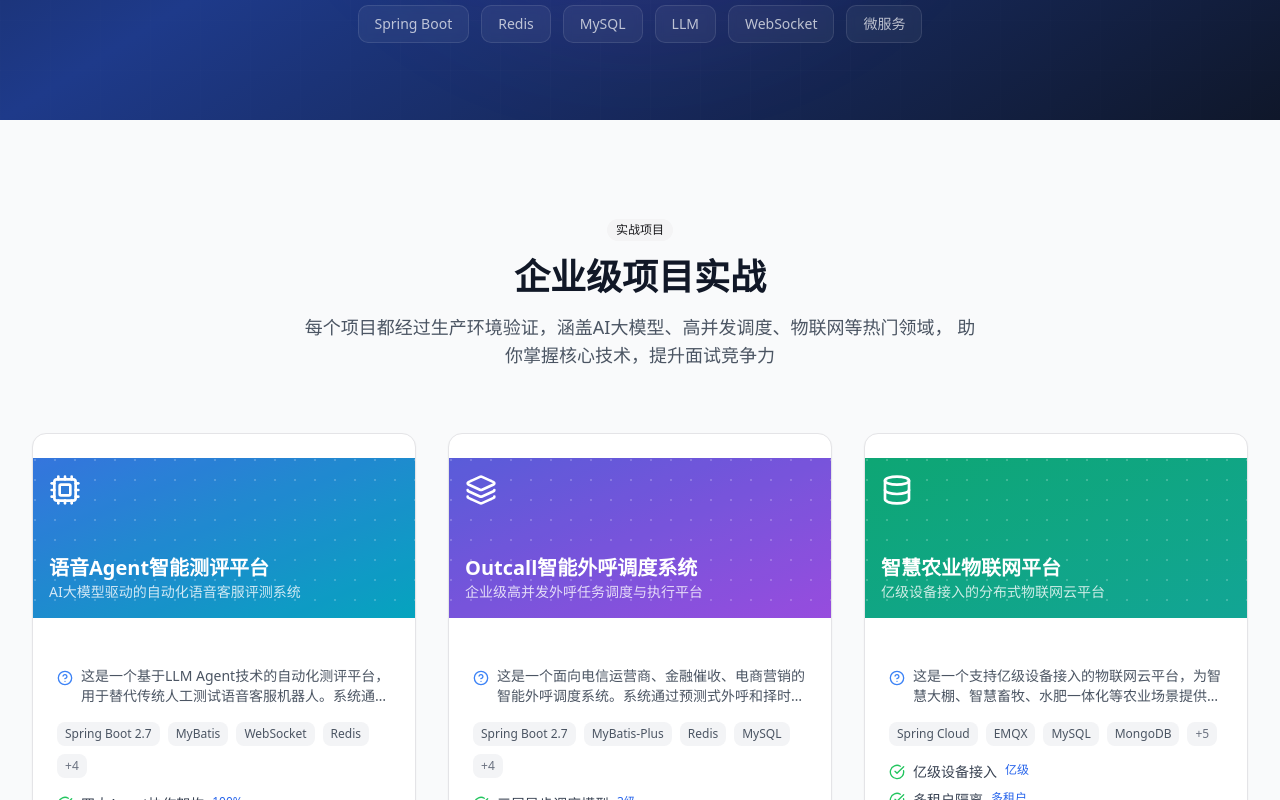
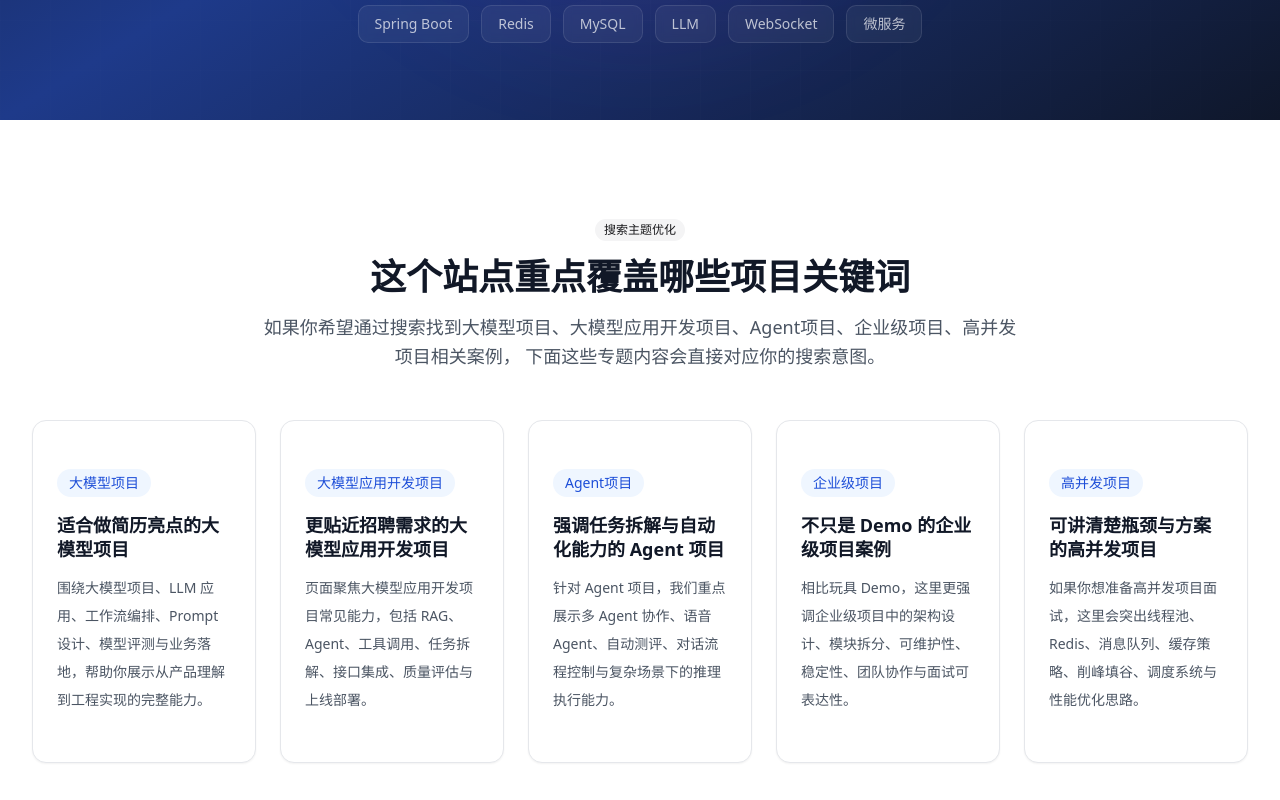
Before and after one commit to renliangyu857/project-publicize, a React (Vite) app: page / in a window 1280 px wide. Shown: the part 680-1480 px from the top of the page. Built offline with nearby package versions, Linux system fonts and the light colour scheme.

Commit message:
Improve SEO keyword targeting content

```diff
--- a/index.html
+++ b/index.html
@@ -3,17 +3,17 @@
   <head>
     <meta charset="UTF-8" />
     <meta name="viewport" content="width=device-width, initial-scale=1.0" />
-    <title>企业级项目实战平台｜AI Agent、高并发、物联网项目案例</title>
+    <title>企业级项目实战平台｜大模型项目、Agent项目、高并发项目案例</title>
     <meta
       name="description"
-      content="企业级项目实战平台，聚焦 AI Agent 语音测评、高并发调度、物联网平台等真实项目案例，帮助开发者提升项目经验、技术深度与面试表达能力。"
+      content="企业级项目实战平台，聚焦大模型项目、大模型应用开发项目、Agent项目、企业级项目、高并发项目等真实案例，帮助开发者提升项目经验、技术深度与面试表达能力。"
     />
     <meta
       name="keywords"
-      content="企业级项目, AI Agent, 高并发, 物联网, Java项目实战, 面试项目, Spring Boot, Redis, MySQL, WebSocket"
+      content="大模型项目,大模型应用开发项目,Agent项目,企业级项目,高并发项目,AI Agent项目,LLM项目,Java项目实战,Spring Boot,Redis,MySQL,WebSocket"
     />
     <meta name="author" content="企业级项目实战平台" />
-    <meta name="robots" content="index,follow" />
+    <meta name="robots" content="index,follow,max-image-preview:large,max-snippet:-1,max-video-preview:-1" />
     <meta name="theme-color" content="#0f172a" />
     <link rel="canonical" href="https://www.offerhaha.top/" />
     <link rel="manifest" href="./site.webmanifest" />
@@ -21,19 +21,19 @@
     <meta property="og:type" content="website" />
     <meta property="og:locale" content="zh_CN" />
     <meta property="og:site_name" content="企业级项目实战平台" />
-    <meta property="og:title" content="企业级项目实战平台｜AI Agent、高并发、物联网项目案例" />
+    <meta property="og:title" content="企业级项目实战平台｜大模型项目、Agent项目、高并发项目案例" />
     <meta
       property="og:description"
-      content="聚焦 AI Agent 语音测评、高并发调度、物联网平台等真实项目案例，帮助开发者系统提升项目经验与面试竞争力。"
+      content="聚焦大模型项目、大模型应用开发项目、Agent项目、企业级项目与高并发项目案例，帮助开发者系统提升项目经验与面试竞争力。"
     />
     <meta property="og:url" content="https://www.offerhaha.top/" />
     <meta property="og:image" content="https://www.offerhaha.top/images/architecture-ai-agent-new.png" />
 
     <meta name="twitter:card" content="summary_large_image" />
-    <meta name="twitter:title" content="企业级项目实战平台｜AI Agent、高并发、物联网项目案例" />
+    <meta name="twitter:title" content="企业级项目实战平台｜大模型项目、Agent项目、高并发项目案例" />
     <meta
       name="twitter:description"
-      content="真实企业级项目案例展示页，覆盖 AI Agent、高并发与物联网核心技术方向。"
+      content="真实企业级项目案例展示页，覆盖大模型项目、Agent项目、企业级项目与高并发项目等核心方向。"
     />
     <meta name="twitter:image" content="https://www.offerhaha.top/images/architecture-ai-agent-new.png" />
 
@@ -44,12 +44,68 @@
         "name": "企业级项目实战平台",
         "url": "https://www.offerhaha.top/",
         "inLanguage": "zh-CN",
-        "description": "聚焦 AI Agent、高并发调度、物联网平台等企业级项目案例的实战展示站。",
+        "description": "聚焦大模型项目、大模型应用开发项目、Agent项目、企业级项目、高并发项目等真实案例的展示站。",
+        "keywords": [
+          "大模型项目",
+          "大模型应用开发项目",
+          "Agent项目",
+          "企业级项目",
+          "高并发项目"
+        ],
         "publisher": {
           "@type": "Organization",
           "name": "企业级项目实战平台",
           "url": "https://www.offerhaha.top/"
         }
+      }
+    </script>
+
+    <script type="application/ld+json">
+      {
+        "@context": "https://schema.org",
+        "@type": "FAQPage",
+        "mainEntity": [
+          {
+            "@type": "Question",
+            "name": "大模型项目适合写进简历吗？",
+            "acceptedAnswer": {
+              "@type": "Answer",
+              "text": "适合。更有价值的写法是突出业务场景、模型工作流、工具调用、评测机制、稳定性和上线效果，而不是只写调用了大模型接口。"
+            }
+          },
+          {
+            "@type": "Question",
+            "name": "大模型应用开发项目和普通 Web 项目有什么区别？",
+            "acceptedAnswer": {
+              "@type": "Answer",
+              "text": "大模型应用开发项目除了前后端能力，还要体现 Prompt 设计、模型选型、知识库检索、结果评估、成本控制以及失败兜底策略。"
+            }
+          },
+          {
+            "@type": "Question",
+            "name": "Agent项目在面试里最该强调什么？",
+            "acceptedAnswer": {
+              "@type": "Answer",
+              "text": "应重点强调任务拆解、状态管理、工具调用、异常处理、多轮对话设计，以及 Agent 在真实业务里的价值。"
+            }
+          },
+          {
+            "@type": "Question",
+            "name": "企业级项目和课程 Demo 项目的核心差异是什么？",
+            "acceptedAnswer": {
+              "@type": "Answer",
+              "text": "企业级项目更看重复杂度、稳定性、扩展性、协作方式和线上可用性，这也是企业级项目搜索意图背后的核心关注点。"
+            }
+          },
+          {
+            "@type": "Question",
+            "name": "高并发项目应该如何展示技术深度？",
+            "acceptedAnswer": {
+              "@type": "Answer",
+              "text": "可以从吞吐量目标、系统瓶颈、线程模型、缓存策略、消息异步化、数据库优化、限流降级与监控体系等角度展开。"
+            }
+          }
+        ]
       }
     </script>
   </head>
--- a/src/App.tsx
+++ b/src/App.tsx
@@ -3,10 +3,12 @@ import { Navigation } from './components/Navigation';
 import { HeroSection } from './sections/HeroSection';
 import { ProjectsSection } from './sections/ProjectsSection';
 import { ProjectDetailSection } from './sections/ProjectDetailSection';
+import { KeywordTargetSection } from './sections/KeywordTargetSection';
 import { LearningOutcomesSection } from './sections/LearningOutcomesSection';
 import { SellingPointsSection } from './sections/SellingPointsSection';
 import { HighlightsSection } from './sections/HighlightsSection';
 import { InterviewSection } from './sections/InterviewSection';
+import { FaqSection } from './sections/FaqSection';
 import { PricingSection } from './sections/PricingSection';
 import { FooterSection } from './sections/FooterSection';
 
@@ -22,12 +24,14 @@ function App() {
       <Navigation />
       <main>
         <HeroSection />
+        <KeywordTargetSection />
         <ProjectsSection onSelectProject={handleSelectProject} />
         <ProjectDetailSection selectedProject={selectedProject} />
         <LearningOutcomesSection />
         <SellingPointsSection selectedProject={selectedProject} />
         <HighlightsSection selectedProject={selectedProject} />
         <InterviewSection selectedProject={selectedProject} />
+        <FaqSection />
         <PricingSection />
       </main>
       <FooterSection />
--- /dev/null
+++ b/src/data/seo.ts
@@ -0,0 +1,65 @@
+export const targetKeywords = [
+  {
+    keyword: '大模型项目',
+    title: '适合做简历亮点的大模型项目',
+    description:
+      '围绕大模型项目、LLM 应用、工作流编排、Prompt 设计、模型评测与业务落地，帮助你展示从产品理解到工程实现的完整能力。',
+  },
+  {
+    keyword: '大模型应用开发项目',
+    title: '更贴近招聘需求的大模型应用开发项目',
+    description:
+      '页面聚焦大模型应用开发项目常见能力，包括 RAG、Agent、工具调用、任务拆解、接口集成、质量评估与上线部署。',
+  },
+  {
+    keyword: 'Agent项目',
+    title: '强调任务拆解与自动化能力的 Agent 项目',
+    description:
+      '针对 Agent 项目，我们重点展示多 Agent 协作、语音 Agent、自动测评、对话流程控制与复杂场景下的推理执行能力。',
+  },
+  {
+    keyword: '企业级项目',
+    title: '不只是 Demo 的企业级项目案例',
+    description:
+      '相比玩具 Demo，这里更强调企业级项目中的架构设计、模块拆分、可维护性、稳定性、团队协作与面试可表达性。',
+  },
+  {
+    keyword: '高并发项目',
+    title: '可讲清楚瓶颈与方案的高并发项目',
+    description:
+      '如果你想准备高并发项目面试，这里会突出线程池、Redis、消息队列、缓存策略、削峰填谷、调度系统与性能优化思路。',
+  },
+];
+
+export const faqItems = [
+  {
+    question: '大模型项目适合写进简历吗？',
+    answer:
+      '适合，但要避免只写“调用接口”。更有价值的写法是突出业务场景、模型工作流、工具调用、评测机制、稳定性和上线效果。',
+  },
+  {
+    question: '大模型应用开发项目和普通 Web 项目有什么区别？',
+    answer:
+      '大模型应用开发项目除了前后端能力，还要体现 Prompt 设计、模型选型、知识库检索、结果评估、成本控制以及失败兜底策略。',
+  },
+  {
+    question: 'Agent项目在面试里最该强调什么？',
+    answer:
+      '重点强调任务拆解、状态管理、工具调用、异常处理、多轮对话设计，以及 Agent 在真实业务里的价值，而不是只展示聊天效果。',
+  },
+  {
+    question: '企业级项目和课程 Demo 项目的核心差异是什么？',
+    answer:
+      '企业级项目更看重复杂度、稳定性、扩展性、协作方式和线上可用性。搜索企业级项目的用户，通常更关注是否能支持真实业务场景。',
+  },
+  {
+    question: '高并发项目应该如何展示技术深度？',
+    answer:
+      '可以从吞吐量目标、系统瓶颈、线程模型、缓存策略、消息异步化、数据库优化、限流降级与监控体系等角度来讲清楚。',
+  },
+  {
+    question: '这个页面为什么适合搜索大模型项目、Agent项目、高并发项目的人？',
+    answer:
+      '因为页面内容会围绕这些关键词提供具体案例、技术要点、项目亮点与面试表达方式，帮助搜索引擎理解主题，也帮助用户快速判断价值。',
+  },
+];
--- /dev/null
+++ b/src/sections/FaqSection.tsx
@@ -0,0 +1,35 @@
+import { Badge } from '@/components/ui/badge';
+import { Card, CardContent } from '@/components/ui/card';
+import { faqItems } from '@/data/seo';
+
+export function FaqSection() {
+  return (
+    <section id="faq" className="py-24 bg-gray-50">
+      <div className="max-w-5xl mx-auto px-4 sm:px-6 lg:px-8">
+        <div className="text-center mb-12">
+          <Badge variant="secondary" className="mb-4">
+            常见问题
+          </Badge>
+          <h2 className="text-3xl sm:text-4xl font-bold text-gray-900 mb-4">
+            大模型项目、Agent项目与高并发项目常见问题
+          </h2>
+          <p className="text-lg text-gray-600 leading-relaxed">
+            这一组 FAQ 既服务用户理解页面内容，也能让搜索引擎更清楚页面与大模型应用开发项目、企业级项目、
+            Agent项目和高并发项目等主题的相关性。
+          </p>
+        </div>
+
+        <div className="space-y-4">
+          {faqItems.map((item) => (
+            <Card key={item.question} className="border-gray-200 shadow-sm">
+              <CardContent className="p-6">
+                <h3 className="text-lg font-semibold text-gray-900 mb-3">{item.question}</h3>
+                <p className="text-gray-600 leading-7">{item.answer}</p>
+              </CardContent>
+            </Card>
+          ))}
+        </div>
+      </div>
+    </section>
+  );
+}
--- /dev/null
+++ b/src/sections/KeywordTargetSection.tsx
@@ -0,0 +1,40 @@
+import { Badge } from '@/components/ui/badge';
+import { Card, CardContent } from '@/components/ui/card';
+import { targetKeywords } from '@/data/seo';
+
+export function KeywordTargetSection() {
+  return (
+    <section id="seo-topics" className="py-24 bg-white">
+      <div className="max-w-7xl mx-auto px-4 sm:px-6 lg:px-8">
+        <div className="max-w-3xl mx-auto text-center mb-12">
+          <Badge variant="secondary" className="mb-4">
+            搜索主题优化
+          </Badge>
+          <h2 className="text-3xl sm:text-4xl font-bold text-gray-900 mb-4">
+            这个站点重点覆盖哪些项目关键词
+          </h2>
+          <p className="text-lg text-gray-600 leading-relaxed">
+            如果你希望通过搜索找到大模型项目、大模型应用开发项目、Agent项目、企业级项目、高并发项目相关案例，
+            下面这些专题内容会直接对应你的搜索意图。
+          </p>
+        </div>
+
+        <div className="grid md:grid-cols-2 xl:grid-cols-5 gap-6">
+          {targetKeywords.map((item) => (
+            <Card key={item.keyword} className="border-gray-200 shadow-sm hover:shadow-md transition-shadow">
+              <CardContent className="p-6">
+                <div className="inline-flex px-3 py-1 rounded-full bg-blue-50 text-blue-700 text-sm font-medium mb-4">
+                  {item.keyword}
+                </div>
+                <h3 className="text-lg font-bold text-gray-900 mb-3 leading-snug">
+                  {item.title}
+                </h3>
+                <p className="text-sm text-gray-600 leading-7">{item.description}</p>
+              </CardContent>
+            </Card>
+          ))}
+        </div>
+      </div>
+    </section>
+  );
+}
```
